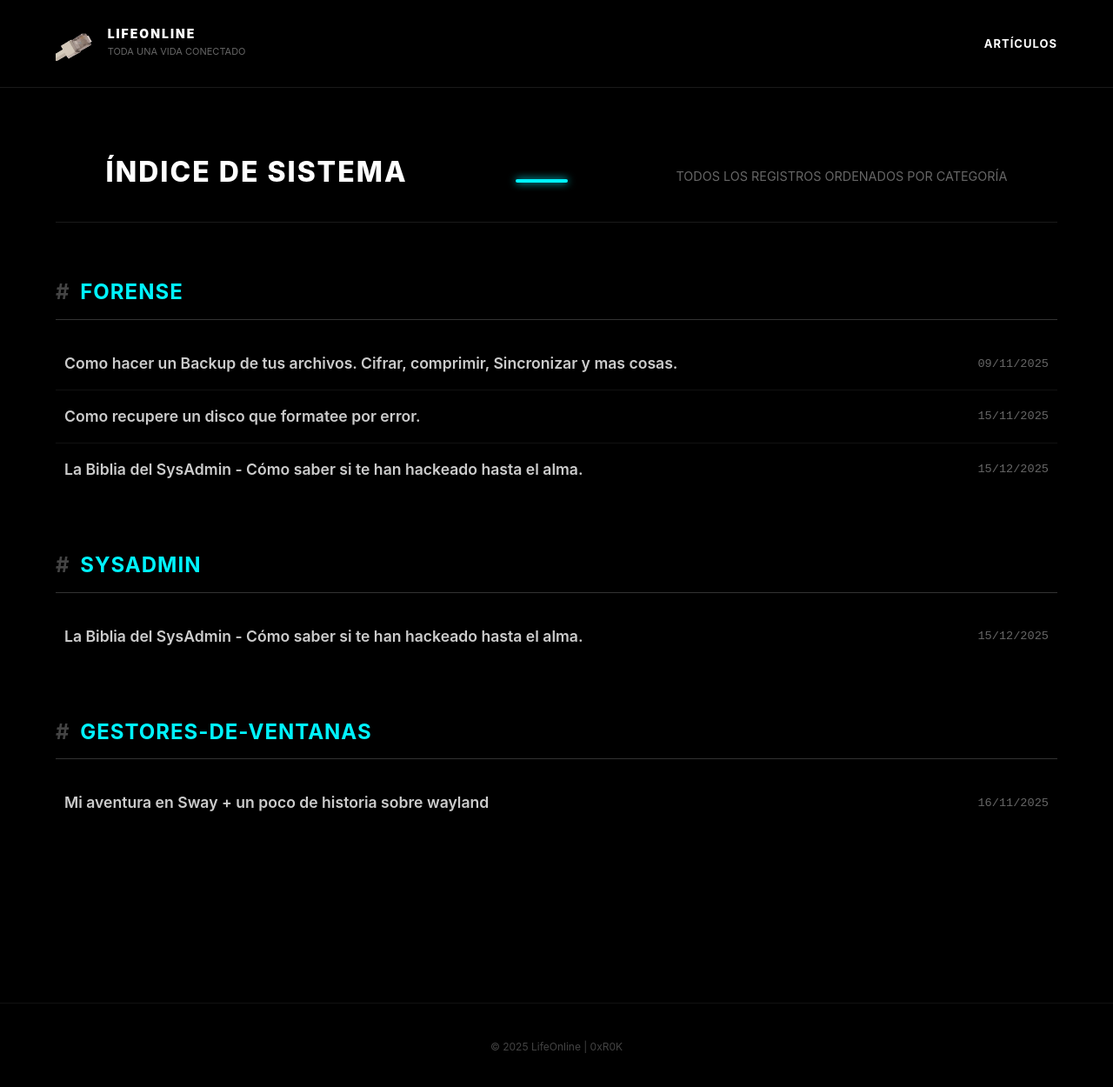
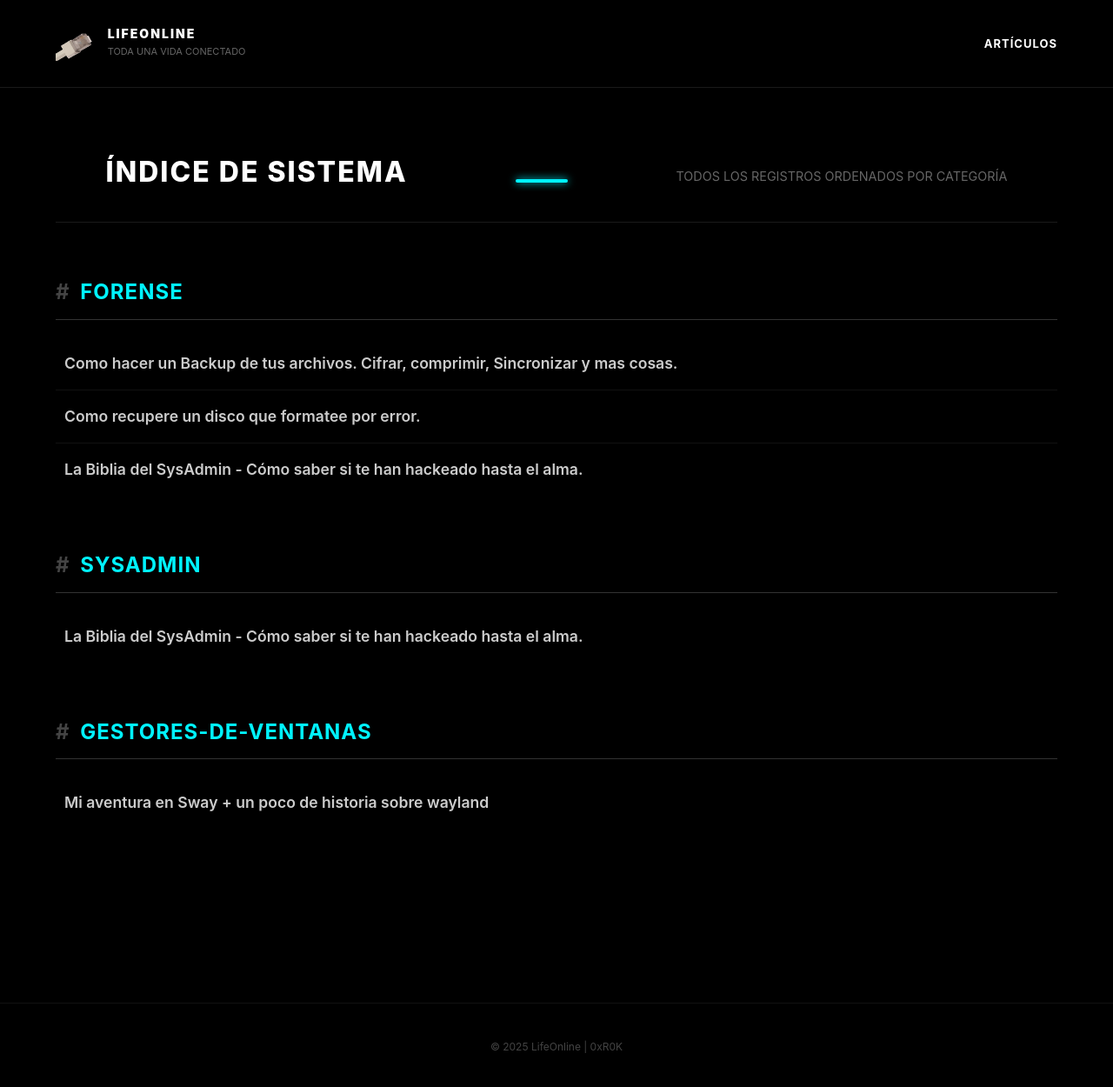
Before and after one commit to 0xR0K/0xR0K.github.io, a Jekyll site: the page built from articulos.md, in a window 1280 px wide and 1255 px high. Shown: the top 1250 px of the window at 87% size. Built offline with Jekyll 4.4.1, drawn with Linux system fonts in a browser that asks for light colours.

Commit message:
Articulos.md

```diff
--- a/_layouts/archive.html
+++ b/_layouts/archive.html
@@ -8,7 +8,6 @@
 </head>
 <body class="archive-layout">
 
-  <!-- CABECERA -->
   <header>
     <div class="branding-container">
       <a href="{{ '/' | relative_url }}" class="site-logo">
@@ -26,7 +25,6 @@
     </nav>
   </header>
 
-  <!-- CONTENIDO: ÍNDICE POR CATEGORÍAS -->
   <main class="container">
 
     <header class="page-header">
@@ -36,6 +34,7 @@
     </header>
 
     <div class="archive-content">
+
       {% assign categories_list = "" | split: "" %}
 
       {% for art in site.articulos %}
@@ -61,7 +60,6 @@
                 <li class="article-list-item">
                   <a href="{{ post.url | relative_url }}" class="article-link">
                     <span class="article-list-title">{{ post.title }}</span>
-                    <span class="article-list-date">{{ post.date | date: "%d/%m/%Y" }}</span>
                   </a>
                 </li>
               {% endif %}
@@ -70,6 +68,7 @@
         </section>
 
       {% endfor %}
+
       {% if categories_list.size == 0 %}
         <section class="category-section">
           <h2 class="category-title"><span class="hash">#</span> TODOS LOS ARTÍCULOS</h2>
@@ -78,7 +77,6 @@
               <li class="article-list-item">
                 <a href="{{ post.url | relative_url }}" class="article-link">
                   <span class="article-list-title">{{ post.title }}</span>
-                  <span class="article-list-date">{{ post.date | date: "%d/%m/%Y" }}</span>
                 </a>
               </li>
             {% endfor %}
--- a/assets/style.css
+++ b/assets/style.css
@@ -3,17 +3,15 @@
    (Full Suite: Home + Post + Archive)
    ========================================= */
 
-/* --- 1. RESET & BASICS --- */
+/* --- 1. Articulos y retoques --- */
 * { box-sizing: border-box; margin: 0; padding: 0; }
 
 :root {
   --bg-color: #000000;
   --text-main: #e0e0e0;
   --text-bright: #ffffff;
-  --accent: #00f3ff;    /* CIAN */
+  --accent: #00f3ff;
   --accent-dim: rgba(0, 243, 255, 0.1);
-
-  /* Colores de Callouts */
   --color-red: #ff5555;
   --color-orange: #ffb86c;
   --color-yellow: #f1fa8c;
@@ -33,7 +31,6 @@ body {
 a { text-decoration: none; color: inherit; transition: 0.2s; }
 a:hover { opacity: 0.8; }
 
-/* --- 2. HEADER (Global) --- */
 header {
   padding: 30px 5%;
   display: flex;
@@ -65,7 +62,6 @@ nav a {
 }
 nav a:hover { color: var(--accent); }
 
-/* --- 3. LAYOUT DE HOME (GRID) --- */
 .container { max-width: 1400px; margin: 0 auto; padding: 40px 5%; }
 
 .posts-grid {
@@ -93,7 +89,6 @@ nav a:hover { color: var(--accent); }
   header { flex-direction: column; gap: 15px; align-items: flex-start; }
 }
 
-/* --- 4. LAYOUT DE ARTÍCULO --- */
 .article-container { max-width: 800px; margin: 0 auto; padding: 40px 20px; }
 .article-header { text-align: center; margin-bottom: 50px; }
 .article-title {
@@ -105,7 +100,6 @@ nav a:hover { color: var(--accent); }
   margin: 20px auto 0; border-radius: 2px; box-shadow: 0 0 10px var(--accent);
 }
 
-/* Estilos de Markdown */
 .article-content h1, .article-content h2, .article-content h3 {
   color: var(--text-bright); margin-top: 2.5em; margin-bottom: 0.8em; font-weight: 700;
 }
@@ -117,7 +111,6 @@ nav a:hover { color: var(--accent); }
 .article-content a:hover { border-bottom-color: var(--accent); }
 .article-content img { max-width: 100%; height: auto; border-radius: 5px; display: block; margin: 30px auto; border: 1px solid #333; }
 
-/* Código */
 pre {
   background-color: #0a0a0a; border: 1px solid #333; border-radius: 6px;
   padding: 15px; margin: 2em 0; overflow-x: auto; position: relative;
@@ -126,7 +119,6 @@ pre::before { content: "● ● ●"; display: block; font-size: 10px; color: #4
 code { font-family: 'Fira Code', 'Consolas', monospace; font-size: 0.9em; color: #f8f8f2; }
 p code, li code { background-color: #1a1a1a; padding: 2px 6px; border-radius: 4px; color: var(--accent); border: 1px solid #333; }
 
-/* Callouts */
 blockquote.callout {
   margin: 2em 0; padding: 0; border-left: 4px solid #555;
   background-color: rgba(255, 255, 255, 0.03); border-radius: 6px;
@@ -234,7 +226,6 @@ blockquote.callout-tip .callout-header { color: var(--accent); }
   }
 }
 
-/* FOOTER */
 footer {
   margin-top: 100px; padding: 40px 0; text-align: center;
   border-top: 1px solid #111; font-size: 12px; color: #444;
```
